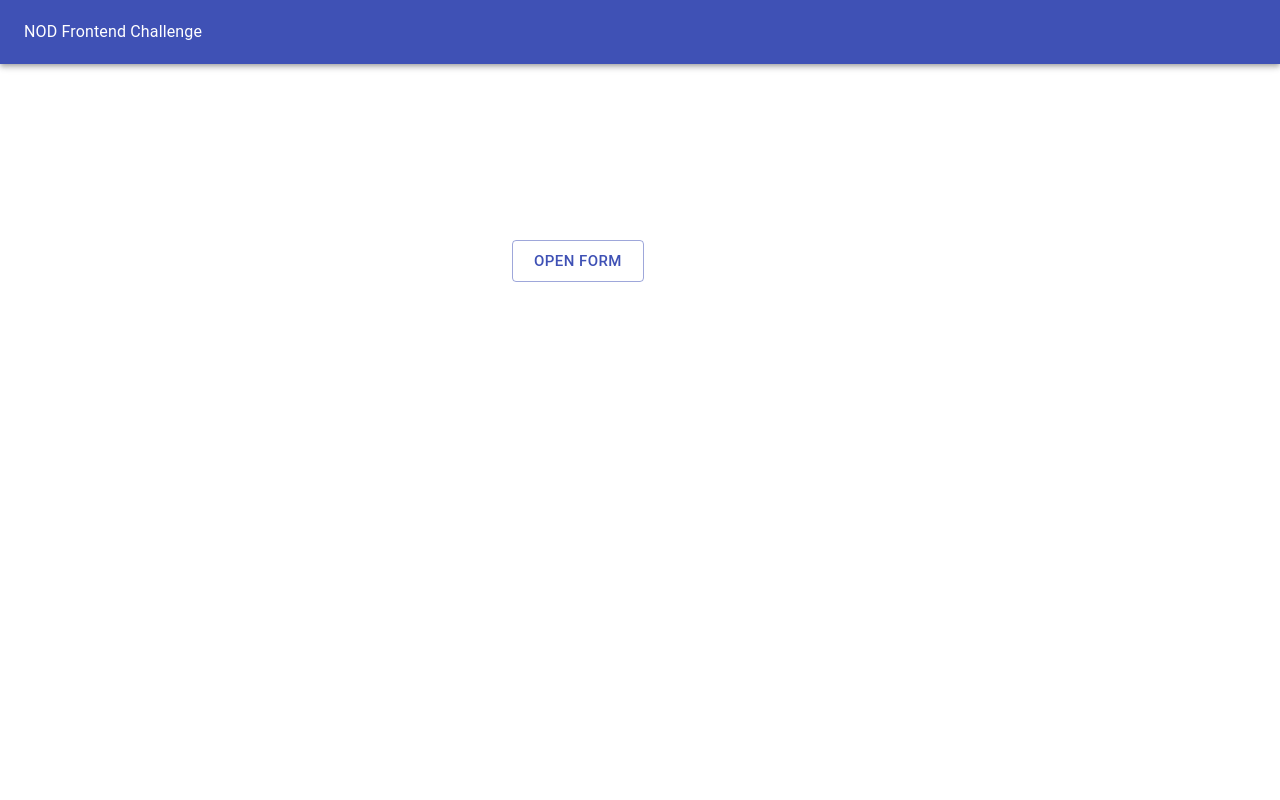
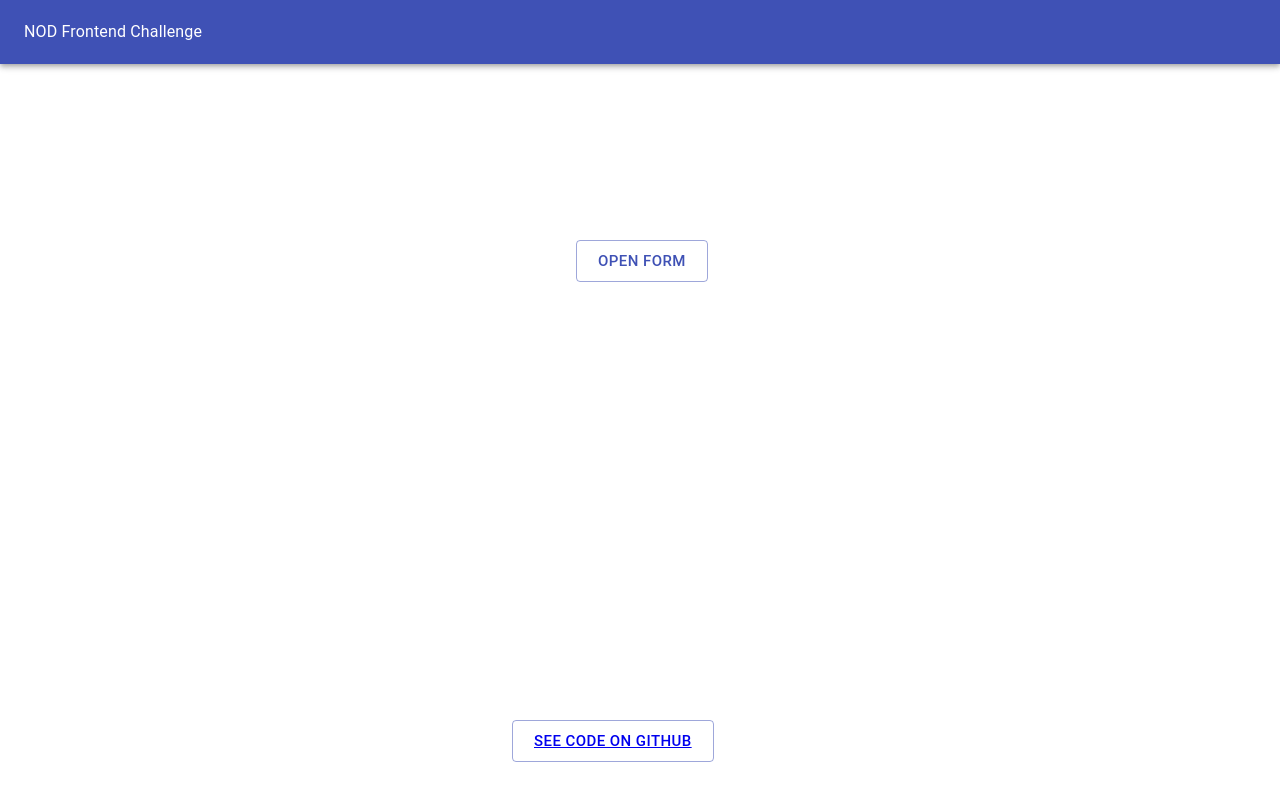
Before and after one commit to trifiasco/nod-fe-project, a React (Create React App) app: page / in a window 1280 px wide. Built offline with nearby package versions, Linux system fonts and the light colour scheme.

Commit message:
Add github code link

```diff
--- a/src/pages/main/main-styles.js
+++ b/src/pages/main/main-styles.js
@@ -4,7 +4,12 @@ const useStyles = makeStyles(() => ({
     formButton: {
         position: 'absolute',
         top: '30%',
-        left: '40%',
+        left: '45%',
+    },
+    descriptionArea: {
+        position: 'absolute',
+        top: '90%',
+        left: '40%'
     }
 }));
 
--- a/src/pages/main/main-view.js
+++ b/src/pages/main/main-view.js
@@ -30,6 +30,12 @@ const Main = () => {
             </div>
 
             <Form {...{open, handleClickClose}}/>
+
+            <div className={classes.descriptionArea}>
+                <Button variant="outlined" size="large" color="primary">
+                    <a href="https://github.com/trifiasco/nod-fe-project/" target="__blank">See code on Github</a>
+                </Button>
+            </div>
         </div>
     );
 
```
